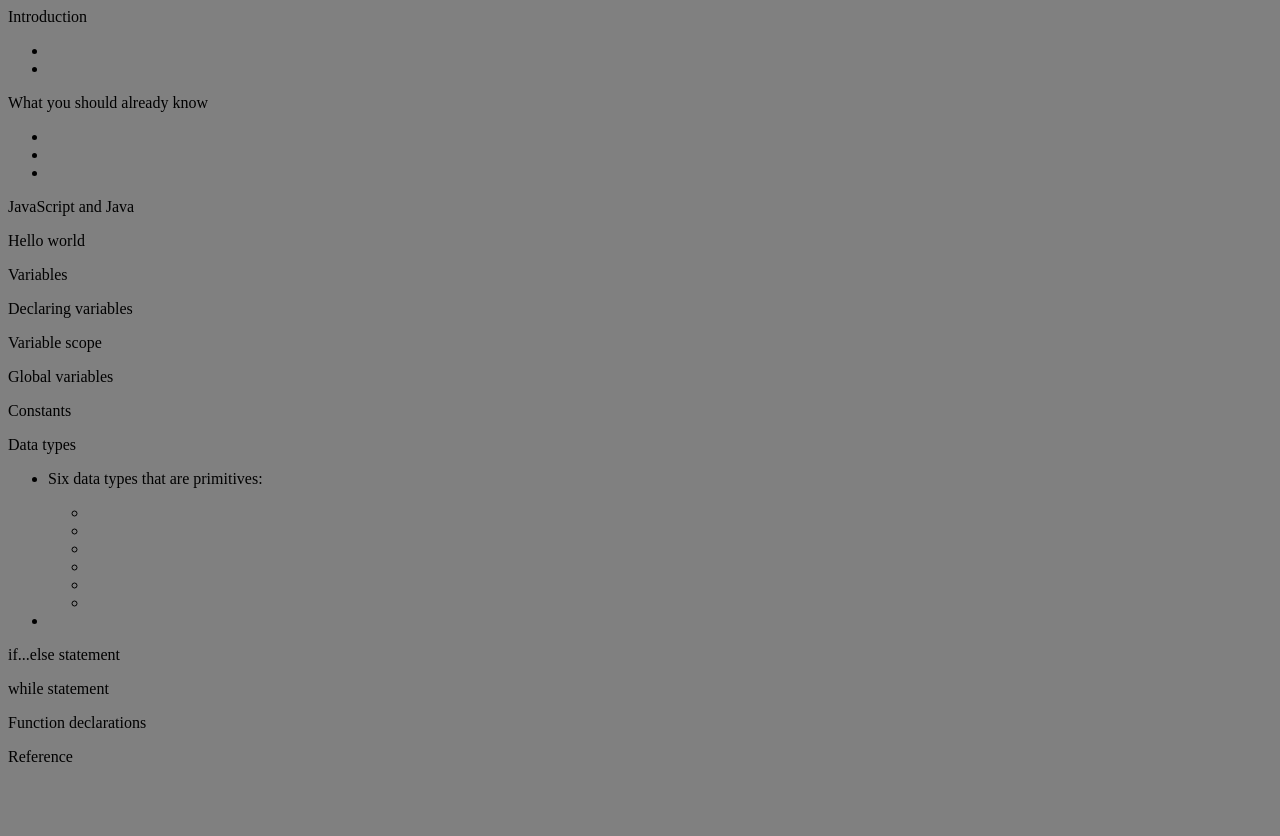
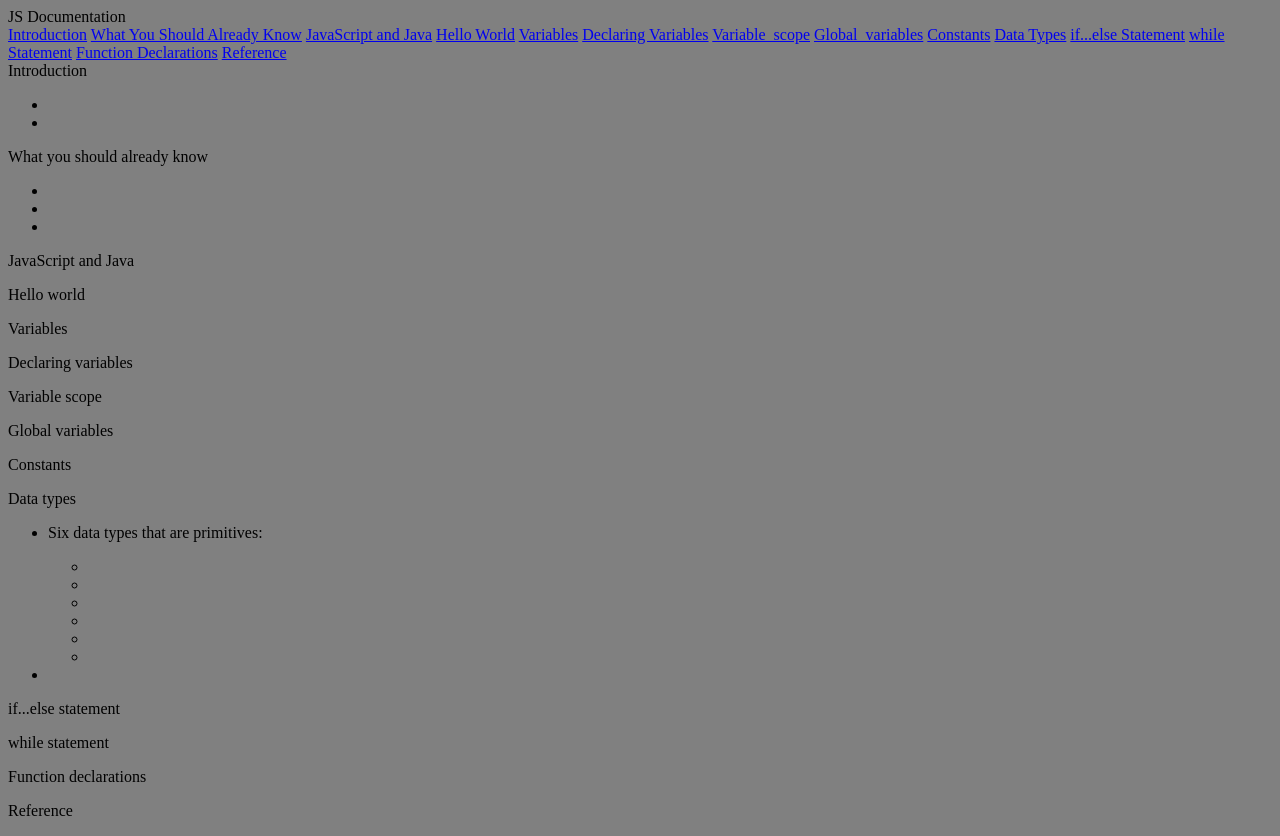
Before and after one commit to kifle23/microverse-trials-kifle-khas, a plain HTML site: page index.html in a window 1280 px wide. Before the commit the page ends 800 px from the top, so only its background shows below. Drawn offline with Linux system fonts and the light colour scheme; files that its build step writes are made by us from their sources.

Commit message:
Instructions 9-11 done

```diff
--- a/index.html
+++ b/index.html
@@ -8,7 +8,25 @@
 
   <body>
     <script src="https://cdn.freecodecamp.org/testable-projects-fcc/v1/bundle.js"></script>
-    <nav id="navbar"></nav>
+    <nav id="navbar">
+      <header>
+        JS Documentation
+      </header>
+      <a class="nav-link" href="#Introduction">Introduction</a>
+      <a class="nav-link" href="#What_you_should_already_know">What You Should Already Know</a>
+      <a class="nav-link" href="#JavaScript_and_Java">JavaScript and Java</a>
+      <a class="nav-link" href="#Hello_world">Hello World</a>
+      <a class="nav-link" href="#Variables">Variables</a>
+      <a class="nav-link" href="#Declaring_Variables">Declaring Variables</a>
+      <a class="nav-link" href="#Variable_scope">Variable_scope</a>
+      <a class="nav-link" href="#Global_variables">Global_variables</a>
+      <a class="nav-link" href="#Constants">Constants</a>
+      <a class="nav-link" href="#Data_types">Data Types</a>
+      <a class="nav-link" href="#if...else_statement">if...else Statement</a>
+      <a class="nav-link" href="#while_statement">while Statement</a>
+      <a class="nav-link" href="#Function_declarations">Function Declarations</a>
+      <a class="nav-link" href="#Reference">Reference</a>
+    </nav>
     <main id="main-doc">
       <section class="main-section" id="Introduction">
         <header>Introduction</header>
```
